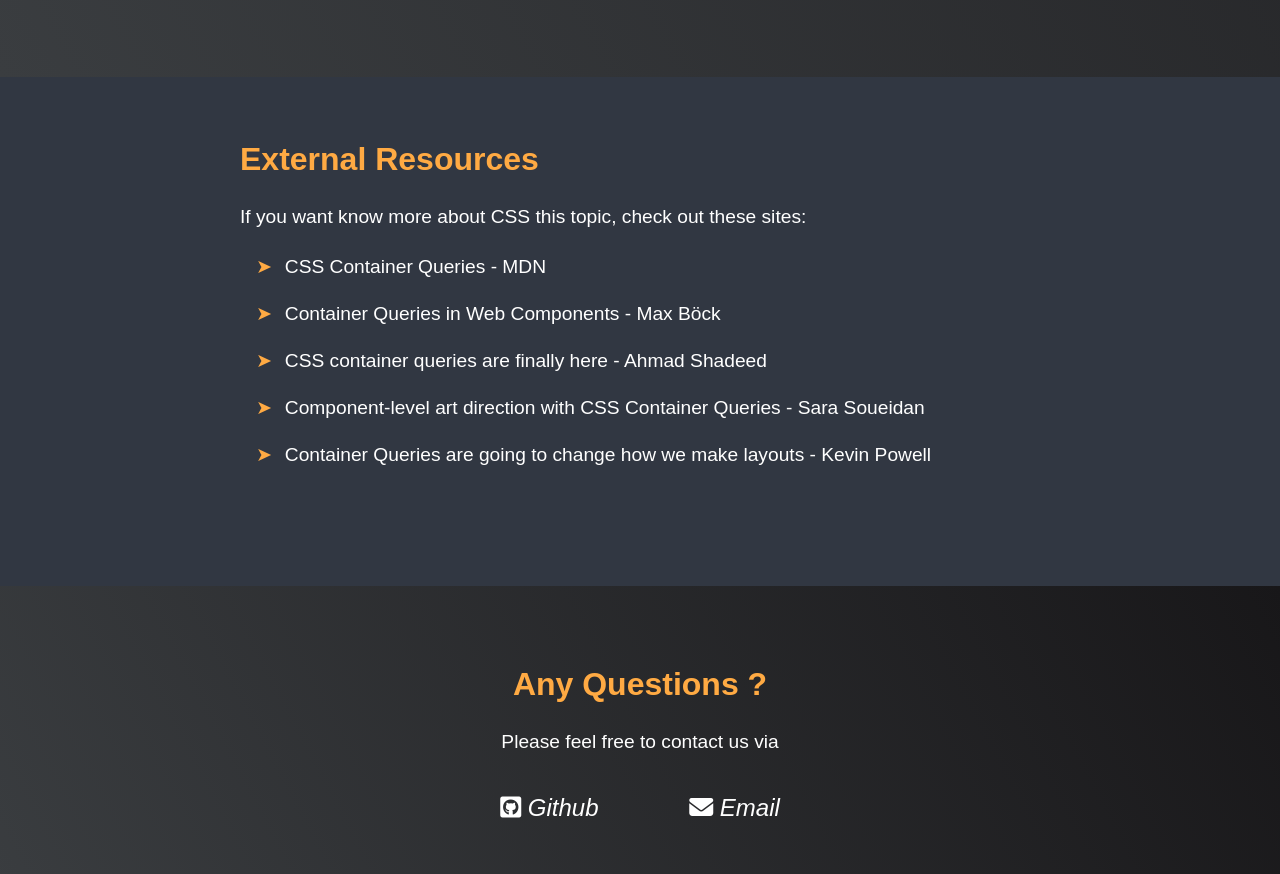
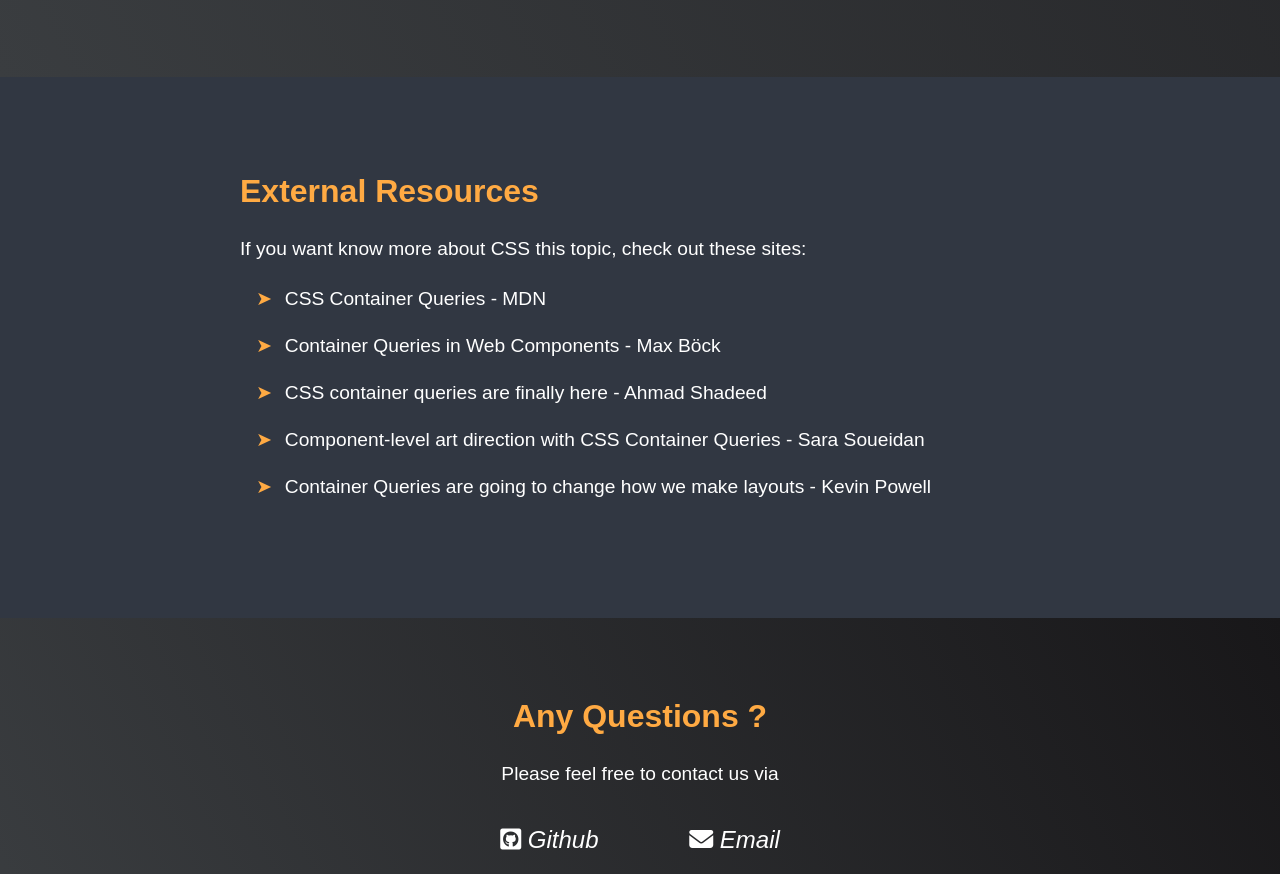
Before and after one commit to yangzou2110307110/wdp3_project, a plain HTML site: page index.html in a window 1280 px wide. Shown: the part 2312-3186 px from the top of the page. Drawn offline with nearby package versions, Linux system fonts and the light colour scheme.

Commit message:
small upate

```diff
--- a/styles/styles.css
+++ b/styles/styles.css
@@ -290,7 +290,7 @@ section article {
 /* source section */
 
 #sources {
-    padding: 4rem 0 6rem 0;
+    padding: 6rem 0 6rem 0;
     background: var(--main-grey);
 }
 
```
Also changed, not shown: index.html (+1 -1 lines).
